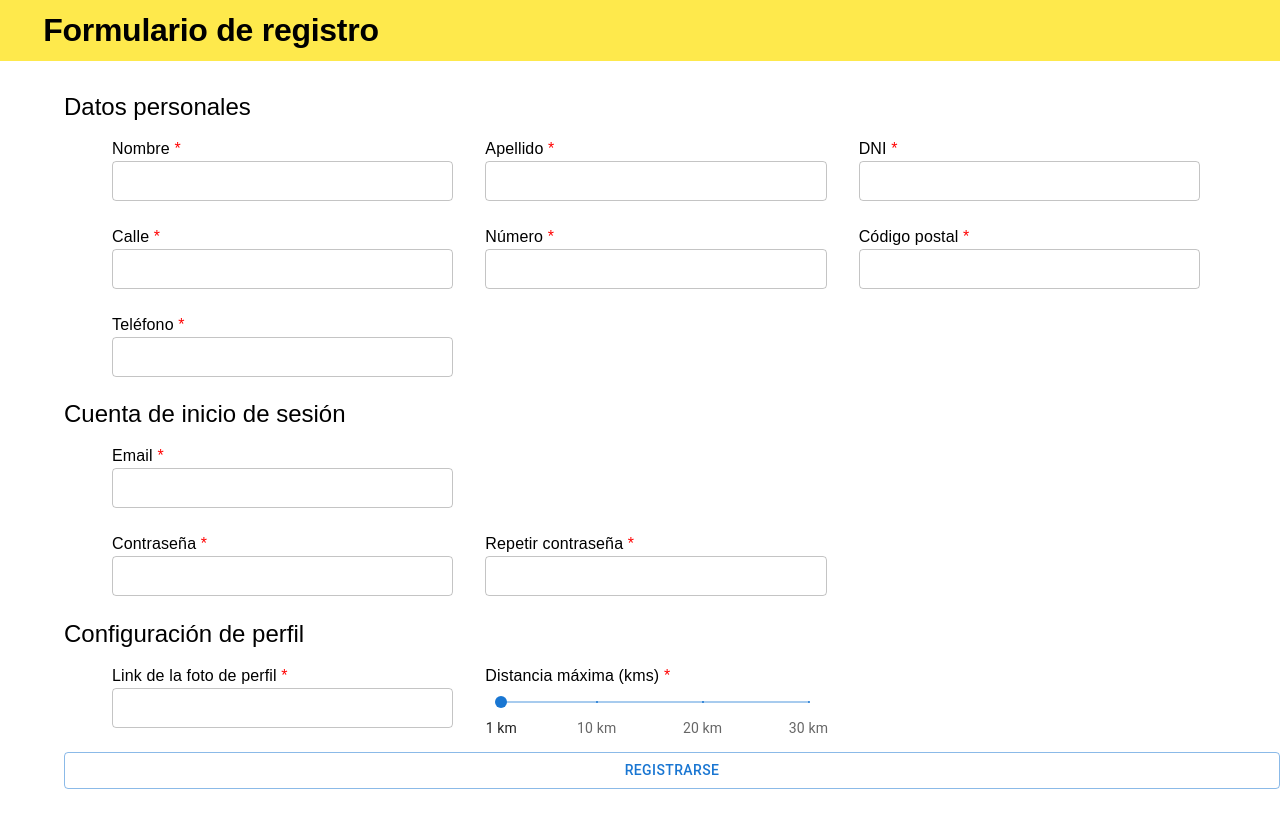
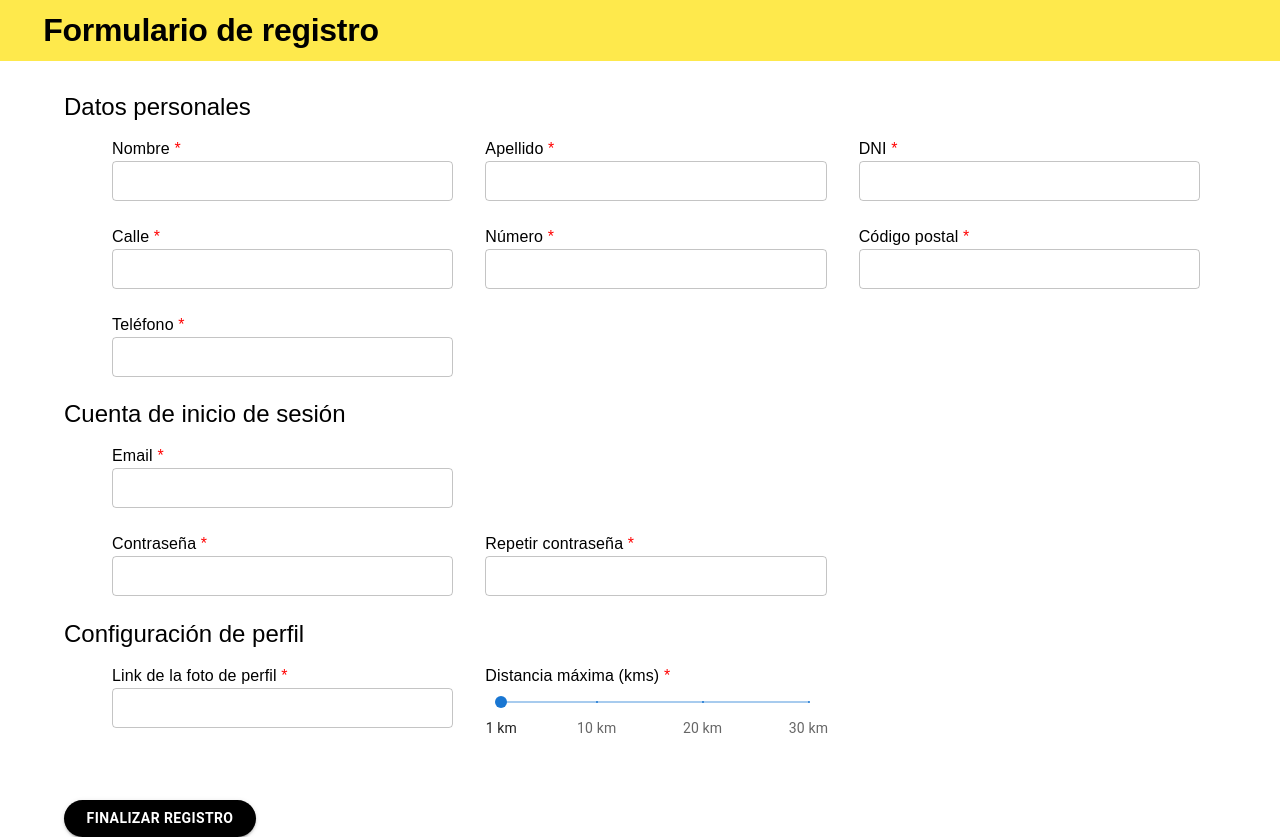
Before and after one commit to fiubyte/bafix-web, a React (Create React App) app: page / in a window 1280 px wide. Shown: the top 837 px of the page. Before the commit the page ends 800 px from the top, so only its background shows below. Built offline with nearby package versions, Linux system fonts and the light colour scheme; no server answers; the HTML template or start-up script is replaced by a standard one.

Commit message:
fiubyte/.github#1 Update Button styles

```diff
--- a/src/components/RegisterForm/RegisterForm.css
+++ b/src/components/RegisterForm/RegisterForm.css
@@ -23,3 +23,17 @@
   width: 90%;
   margin-left: 1rem;
 }
+
+.RegisterForm-button {
+  background-color: black;
+  color: white;
+  font-weight: bold;
+  margin-top: 3rem;
+  max-width: 12rem;
+  border-radius: 2rem;
+}
+
+.RegisterForm-button:hover {
+  background-color: yellow;
+  color: black;
+}
--- a/src/components/RegisterForm/RegisterForm.tsx
+++ b/src/components/RegisterForm/RegisterForm.tsx
@@ -144,8 +144,8 @@ const RegisterForm = (): JSX.Element => {
           />
         </Grid>
       </Grid>
-      <Button variant="outlined" type="submit">
-        Registrarse
+      <Button variant="contained" type="submit" className={"RegisterForm-button"}>
+        Finalizar registro
       </Button>
     </form>
   );
```
